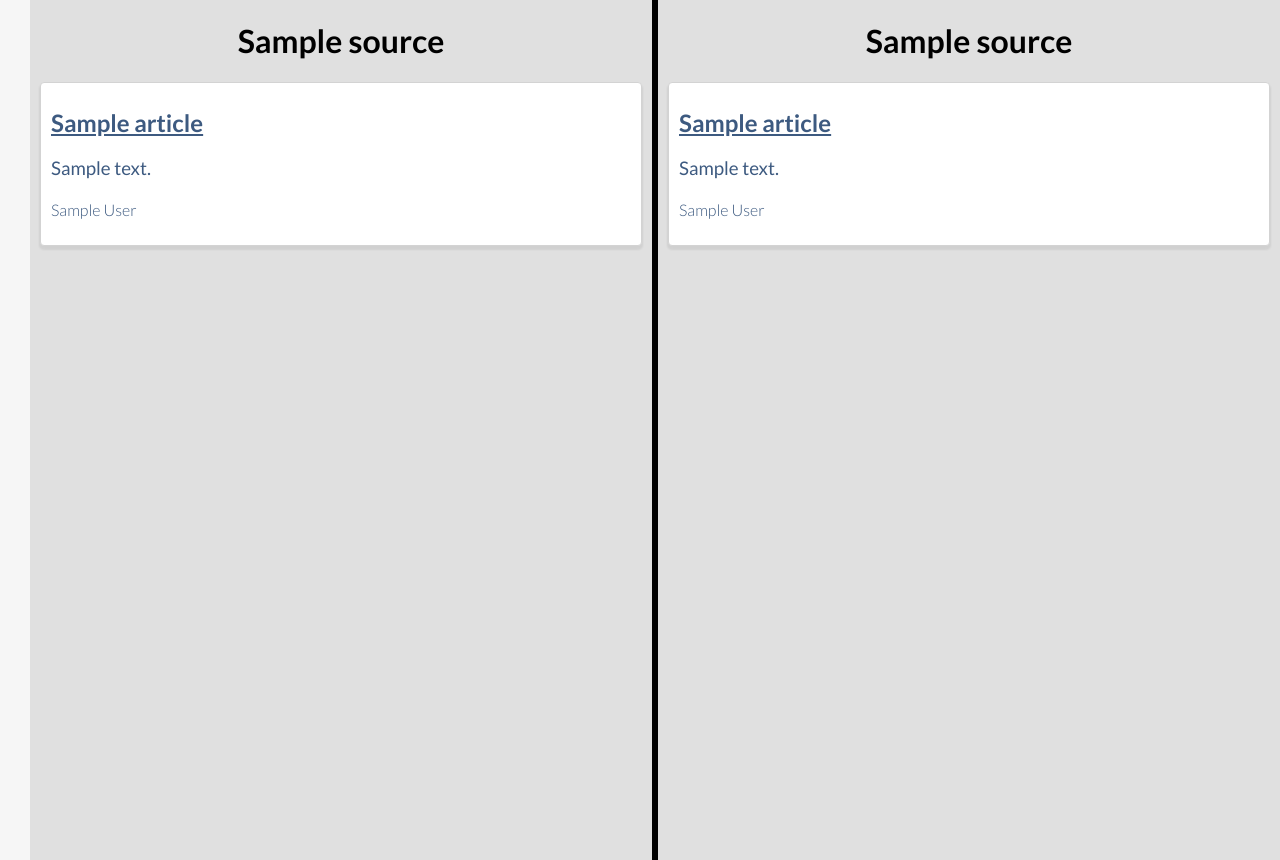
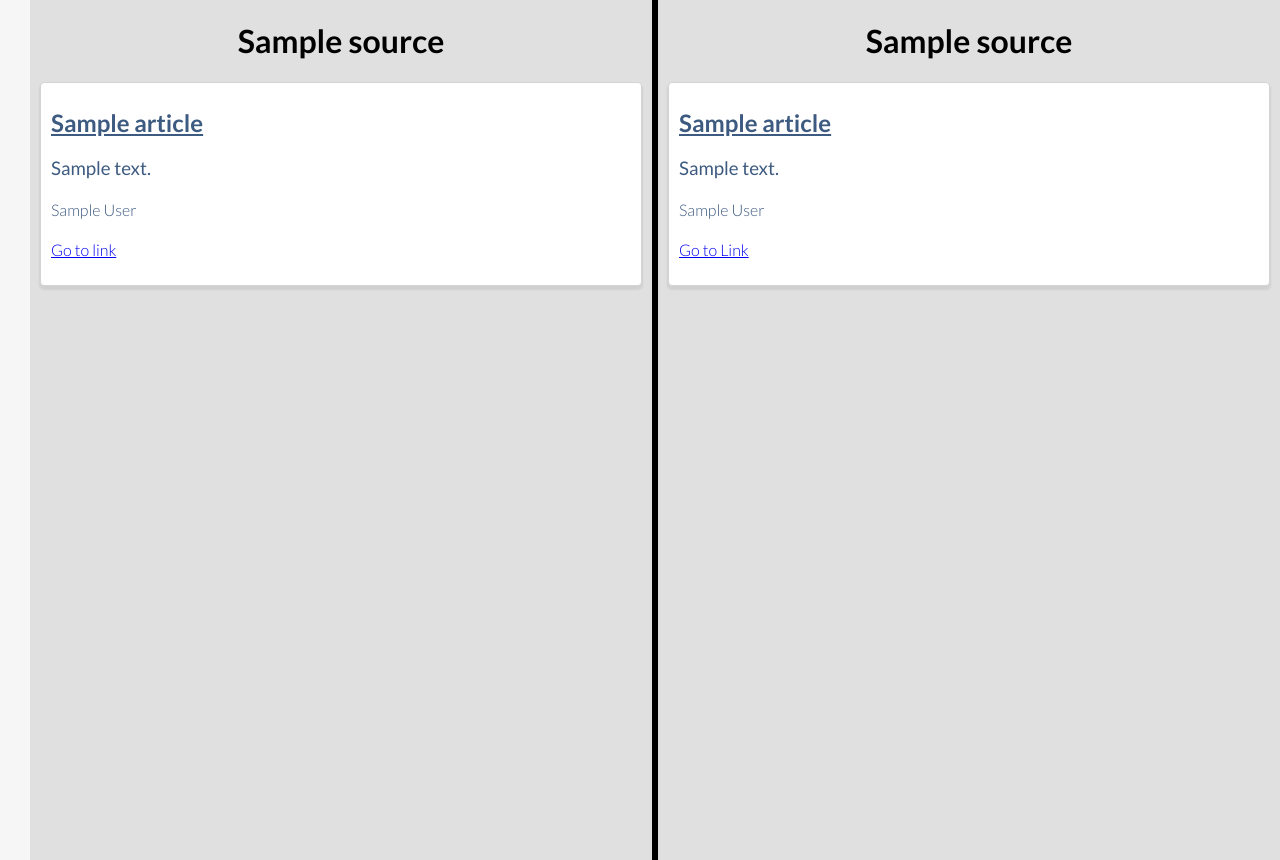
Before and after one commit to savionsample/CSSIFinalProject, a Python web app: template templates/results.html in a window 1280 px wide. Shown: the part 70-930 px from the top of the page. Run offline with Jinja, Linux system fonts and the light colour scheme; the template is opened without the code that fills it: most values are stand-ins (such as "Sample title", 1, 10 or a date in 2020); some libraries are stand-ins or nearby versions.

Commit message:
added go to link option

```diff
--- a/CSS/results.css
+++ b/CSS/results.css
@@ -155,4 +155,5 @@ h2, h3, h4 {
 
 h2 {
   text-decoration: underline;
+
 }
--- a/templates/results.html
+++ b/templates/results.html
@@ -47,13 +47,14 @@
         </center>
         {% for article in articles1 %}
           <div class="box">
-            <h2> {{article['title']}} </h2>
+            <h2>{{article['title']}}</h2>
             <h3> {{article['description']}} </h3>
             {% if not article['author'] %}
               <h4>No author</h4>
             {% else %}
               <h4> {{ article['author'] }} </h4>
             {% endif %}
+            <h4><a href="{{ article['url'] }}">Go to link</a><h4>
           </div>
         {% endfor %}
       </div>
@@ -64,13 +65,14 @@
       </center>
       {% for article in articles2 %}
         <div class="box">
-          <h2> {{article['title']}} </h2>
+          <h2>{{article['title']}}</h2>
           <h3> {{article['description']}} </h3>
           {% if not article['author'] %}
             <h4>No author</h4>
           {% else %}
             <h4> {{ article['author'] }} </h4>
           {% endif %}
+          <h4><a href="{{ article['url'] }}">Go to Link</a><h4>
         </div>
       {% endfor %}
   </div>
```
